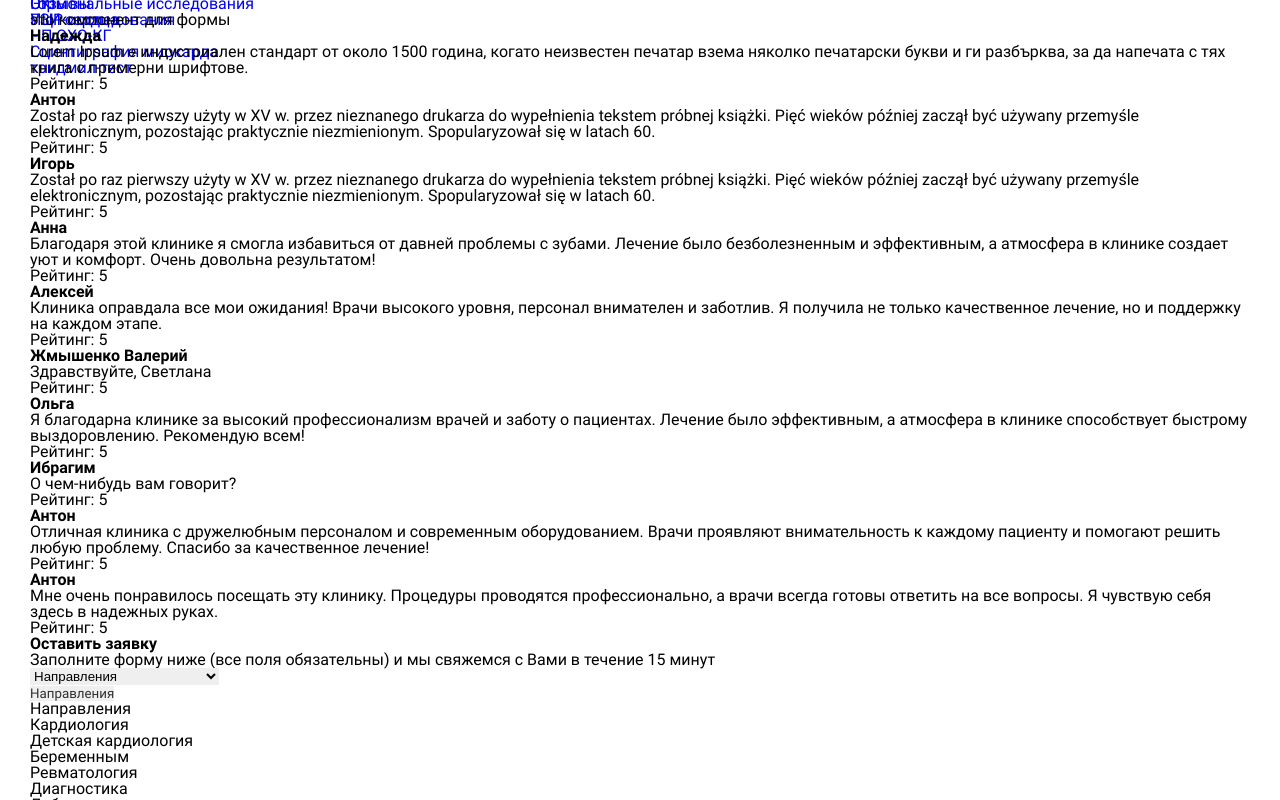
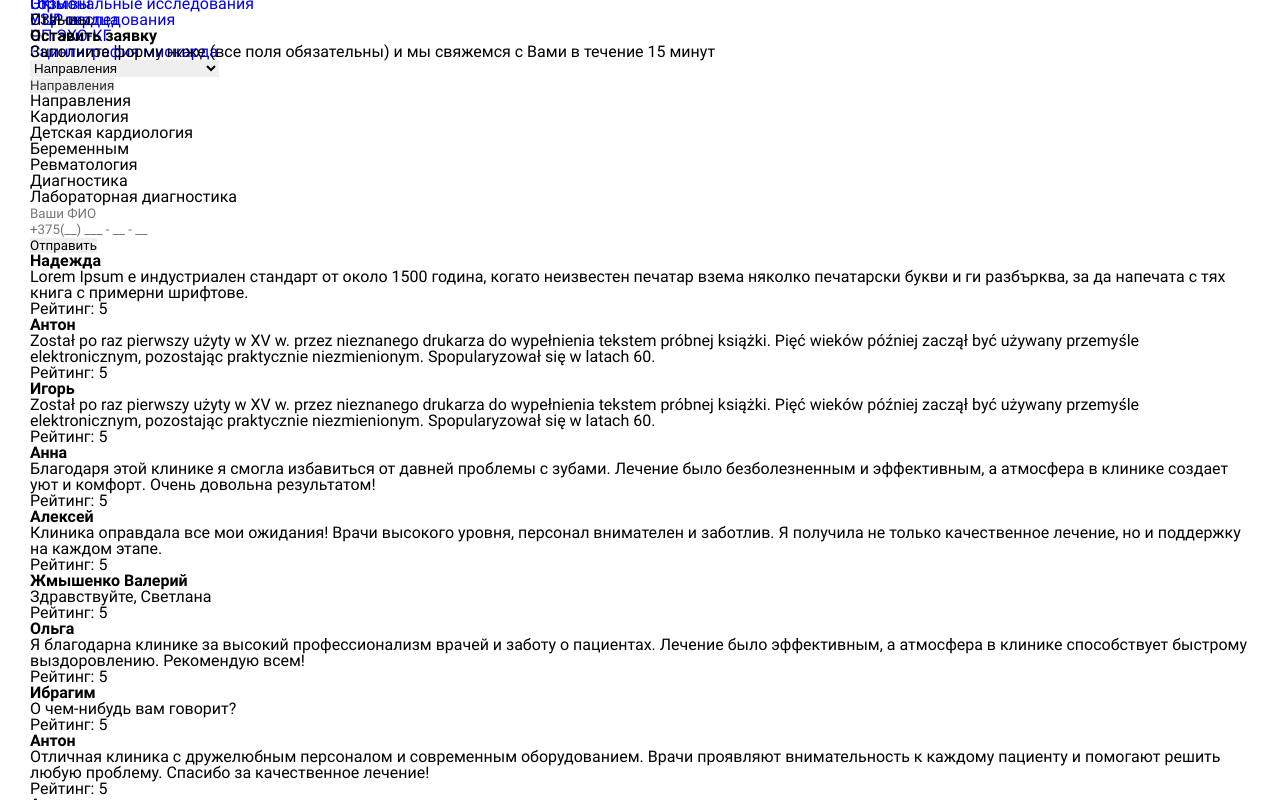
Before and after one commit to DinDenz/puls-med-center, a React (Create React App) app: page /otzivy in a window 1280 px wide. Shown: the part 3380-4180 px from the top of the page. Built offline with nearby package versions, Linux system fonts and the light colour scheme.

Commit message:
form component
added a separate component for the formadded a separate component for the form

```diff
--- a/src/CSS/PAGES_CSS/Otzivy.css
+++ b/src/CSS/PAGES_CSS/Otzivy.css
@@ -1,8 +1,3 @@
-.olala {
-    font-size: 5rem;
-    color:red;
-    min-height: 300px;
-}
 .egege {
     min-height: 700px;
     background-color: aquamarine;
@@ -20,3 +15,4 @@
     margin-top: 7px;
     font-style: italic;
 }
+/*------------------------------------------*/
--- /dev/null
+++ b/src/Components/Main/SectionForm/Form.jsx
@@ -0,0 +1,25 @@
+import React from 'react';
+import InputPhone from './InputPhone';
+import CustomSelect from './CustomSelect';
+import InputFio from './InputFio';
+
+export default function Form({ formRef,
+    handleSubmit, isSelectValid,
+    defaultValue, selectedValue,
+    setSelectedValue, spanRef, setIsSelectValid,
+    isFioValid, fioRef, setIsFioValid,
+    isTelValid, telRef, setIsTelValid }) {
+    return (
+        <form ref={formRef}
+            className='feedback-form'
+            action="#" method="post"
+            onSubmit={handleSubmit}
+            onKeyDown={(e) => (e.key === 'Enter') ? e.preventDefault() : ''}// это написал так как при нажатии на enter срабатвало событие из кнопки в псевдоселекте
+            encType="multipart/form-data">
+            <CustomSelect isSelectValid={isSelectValid} defaultValue={defaultValue} selectedValue={selectedValue} setSelectedValue={setSelectedValue} spanRef={spanRef} setIsSelectValid={setIsSelectValid} />
+            <div className={`form-elem-containter--inpt ${!isFioValid && 'invalid'}`}><InputFio fioRef={fioRef} setIsFioValid={setIsFioValid} /></div>
+            <div className={`form-elem-containter--inpt ${!isTelValid && 'invalid'}`}><InputPhone telRef={telRef} setIsTelValid={setIsTelValid} /></div>
+            <div className='form-elem-containter--bt'><input className='form-elem button' type="submit" name='submit' value='Отправить' /></div>
+        </form>
+    )
+}
--- a/src/Components/Main/SectionForm/SectionForm.jsx
+++ b/src/Components/Main/SectionForm/SectionForm.jsx
@@ -1,7 +1,5 @@
 import React, { useEffect, useRef, useState } from 'react';
-import InputPhone from './InputPhone';
-import CustomSelect from './CustomSelect';
-import InputFio from './InputFio';
+import Form from './Form';
 
 export default function SectionForm() {
   const formRef = useRef(); //форма
@@ -86,17 +84,23 @@ export default function SectionForm() {
         </div>
         <div className='section-form__body'>
           <div className="body__content">
-            <form ref={formRef}
-              className='feedback-form'
-              action="#" method="post"
-              onSubmit={handleSubmit}
-              onKeyDown={(e) => (e.key === 'Enter') ? e.preventDefault() : ''}// это написал так как при нажатии на enter срабатвало событие из кнопки в псевдоселекте
-              encType="multipart/form-data">
-                <CustomSelect isSelectValid={isSelectValid} defaultValue={defaultValue} selectedValue={selectedValue} setSelectedValue={setSelectedValue} spanRef={spanRef} setIsSelectValid={setIsSelectValid} />
-              <div className={`form-elem-containter--inpt ${!isFioValid && 'invalid'}`}><InputFio fioRef={fioRef} setIsFioValid={setIsFioValid} /></div>
-              <div className={`form-elem-containter--inpt ${!isTelValid && 'invalid'}`}><InputPhone telRef={telRef} setIsTelValid={setIsTelValid} /></div>
-              <div className='form-elem-containter--bt'><input className='form-elem button' type="submit" name='submit' value='Отправить' /></div>
-            </form>
+            <Form {...{
+              formRef,
+              handleSubmit,
+              isSelectValid,
+              defaultValue,
+              selectedValue,
+              setSelectedValue,
+              spanRef,
+              setIsSelectValid,
+              isFioValid,
+              fioRef,
+              setIsFioValid,
+              isTelValid,
+              telRef,
+              setIsTelValid
+            }} />
+
           </div>
         </div>
       </div>
--- a/src/Components/pages/Otzivy/OtzivyComponents/FormForRew.jsx
+++ b/src/Components/pages/Otzivy/OtzivyComponents/FormForRew.jsx
@@ -1,9 +1,15 @@
-import React from 'react'
+import React from 'react';
+import SectionForm from "./../../../Main/SectionForm/SectionForm";
+import InputFio from "./../../../Main/SectionForm/InputFio";
+import InputPhone from "./../../../Main/SectionForm/InputPhone";
 
 export default function FormForRew() {
   return (
-    <div>
-        <h1 className='olala'>это компонент для формы</h1>
+    <div className='form-for-rew'>
+      <h1 className='form-title'>Отзывы</h1>
+      <div className='form-main'>
+        <SectionForm />
+      </div>
     </div>
   )
 }
```
